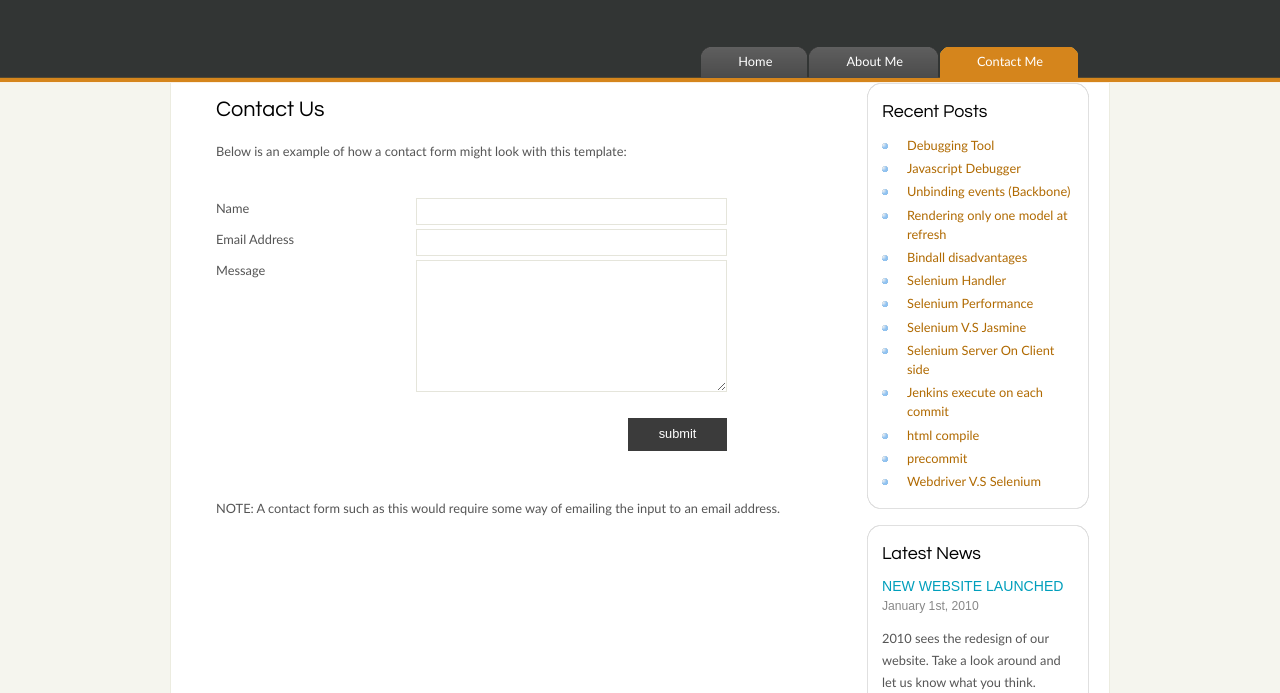
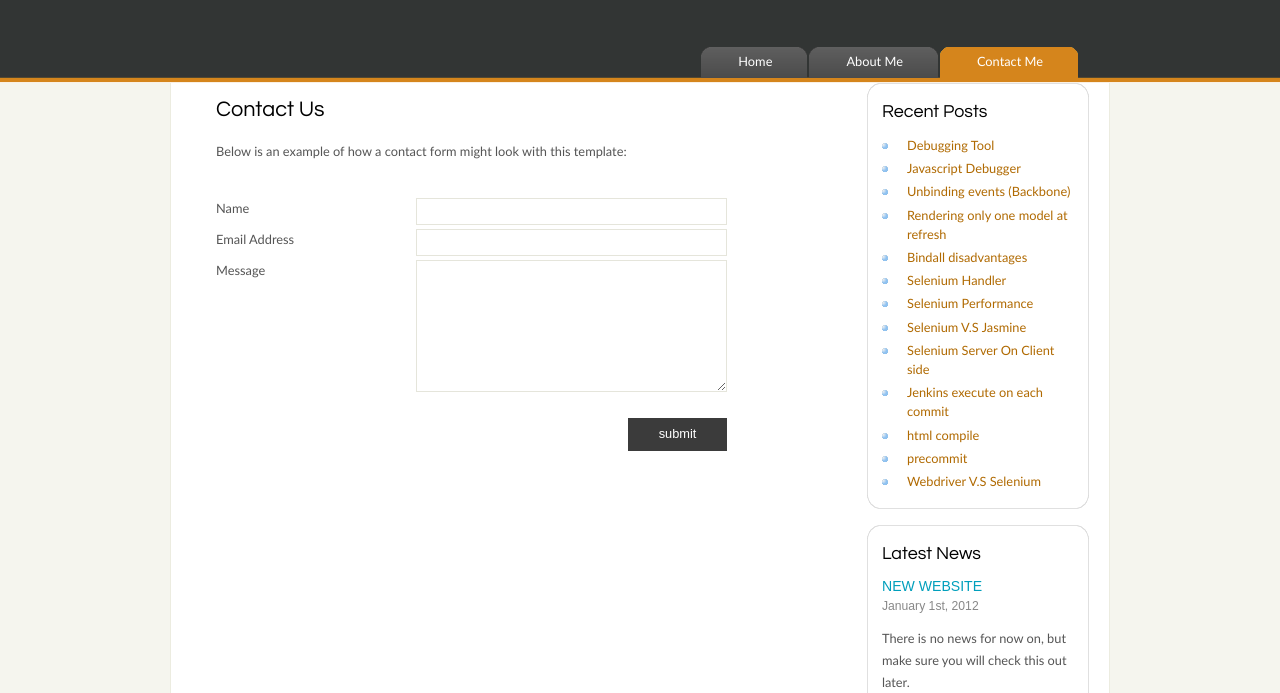
Before and after one commit to moosazero/moosazero.github.com, a plain HTML site: page contact.html in a window 1280 px wide. Shown: the part 94-787 px from the top of the page. Drawn offline with Linux system fonts and the light colour scheme.

Commit message:
sidebar  contact

```diff
--- a/contact.html
+++ b/contact.html
@@ -33,7 +33,7 @@
             <p style="padding-top: 15px"><span>&nbsp;</span><input class="submit" type="submit" name="contact_submitted" value="submit" /></p>
           </div>
         </form>
-        <p><br /><br />NOTE: A contact form such as this would require some way of emailing the input to an email address.</p>
+
       </div>
     </div>
     <div id="content_footer"></div>
--- a/sidebar.js
+++ b/sidebar.js
@@ -24,11 +24,10 @@ sidebar+='        </div>'
 sidebar+='        <div class="sidebar">'
 sidebar+='          <div class="sidebar_top"></div>'
 sidebar+='          <div class="sidebar_item">'
-sidebar+='            <!-- insert your sidebar items here -->'
 sidebar+='            <h3>Latest News</h3>'
-sidebar+='           <h4>New Website Launched</h4>'
-sidebar+='            <h5>January 1st, 2010</h5>'
-sidebar+='            <p>2010 sees the redesign of our website. Take a look around and let us know what you think.<br /><a href="#">Read more</a></p>'
+sidebar+='           <h4>New Website </h4>'
+sidebar+='            <h5>January 1st, 2012</h5>'
+sidebar+='            <p>There is no news for now on, but make sure you will check this out later.<br /><a href="#">Read more</a></p>'
 sidebar+='          </div>'
 sidebar+='          <div class="sidebar_base"></div>'
 sidebar+='        </div>'
```
